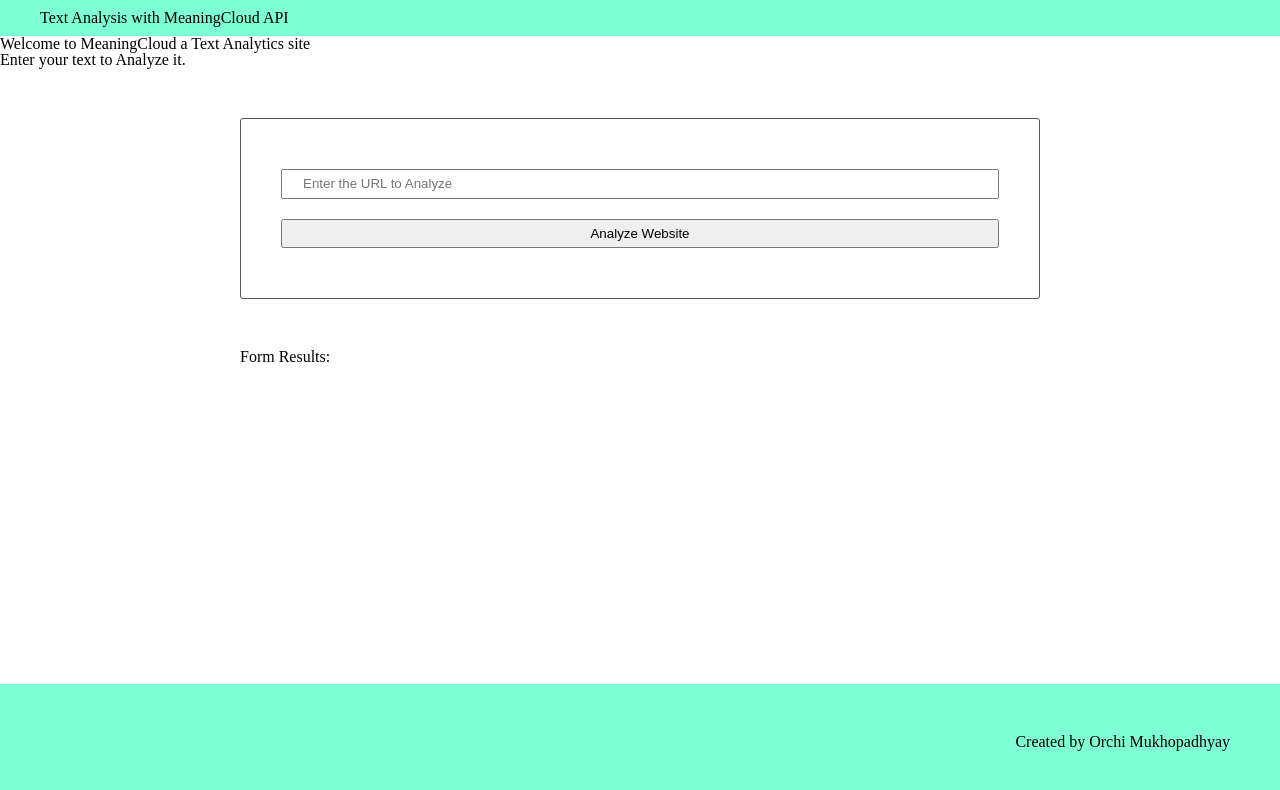
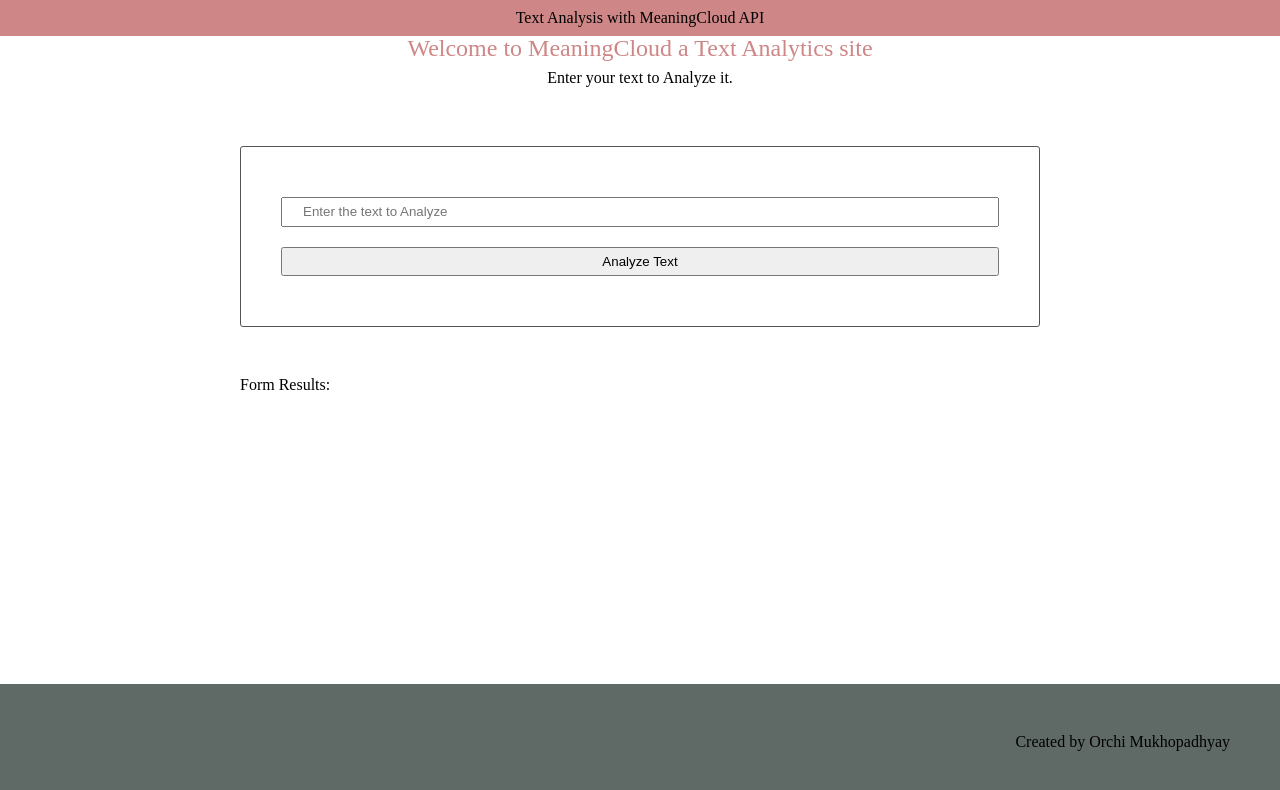
Before and after one commit to smiles2408/Udacity4, a website built with webpack: page src/client/views/index.html in a window 1280 px wide. Built offline with nearby package versions, Linux system fonts and the light colour scheme.

Commit message:
Final version1.0

```diff
--- a/package.json
+++ b/package.json
@@ -3,7 +3,7 @@
   "version": "1.0.0",
   "main": "index.js",
   "scripts": {
-    "test": "echo \"Error: no test specified\" && exit 1",
+    "test": "jest",
     "start": "node src/server/index.js",
     "build-prod": "webpack --config webpack.prod.js",
     "build-dev": "webpack serve  --config webpack.dev.js --open"
--- a/src/client/index.js
+++ b/src/client/index.js
@@ -17,7 +17,7 @@
 
 
 window.addEventListener("DOMContentLoaded", (e) => {
-	// get reference to the form elemet
+	// get reference to the form element
 	const form = document.getElementById("form");
 	// Add submit event listener on this form
 	form.addEventListener("submit", handleSubmit);
--- a/src/client/js/formHandler.js
+++ b/src/client/js/formHandler.js
@@ -1,6 +1,6 @@
 import {updateUIPage} from './updateUIPage'
 
-  function handleSubmit(event) {
+function handleSubmit(event) {
     event.preventDefault()
 
     // get text that user submitted
@@ -8,8 +8,9 @@
     analyzeText(formText)
 }
 
+//Function to Analyze the input text
 function analyzeText(formText) {
-    console.log("inside analyZeText")
+ //   console.log("inside analyZeText")
     fetch('/userData', {
         method: 'POST',
         credentials: 'same-origin',
--- a/src/client/styles/footer.scss
+++ b/src/client/styles/footer.scss
@@ -1,5 +1,5 @@
 footer {
     text-align: end;
     padding: 50px;
-    background-color: aquamarine;
+    background-color: rgb(95, 105, 102);
 }
--- a/src/client/styles/header.scss
+++ b/src/client/styles/header.scss
@@ -2,6 +2,19 @@
     display: flex;
     justify-content: space-between;
     padding: 10px 40px;
-    background-color: aquamarine;
+    background-color: rgb(206, 134, 134);
     text-align: center;
 }
+.page_heading{
+    margin: auto;
+}
+
+.form_heading{
+    text-align: center;
+    padding: 10px;
+}
+h1{
+    text-align: center;
+    font-size: 1.5em;
+    color:rgb(206, 134, 134);
+}
--- a/src/client/views/index.html
+++ b/src/client/views/index.html
@@ -7,20 +7,17 @@
 
     <body>
         <header>
-            <div class="">
+            <div class="page_heading">
                 Text Analysis with MeaningCloud API
             </div>
         </header>
         <main>
-            <h1><em>Welcome to MeaningCloud a Text Analytics site</em></h1>
-            <p>Enter your text to Analyze it.</p>
+            <h1>Welcome to MeaningCloud a Text Analytics site</h1>
+            <p class="form_heading">Enter your text to Analyze it.</p>
             <section>
                 <form class="" id="form">
-                    <input id="name" type="text" name="input" value="" placeholder="Enter the URL to Analyze">
-                <!--
-                     <input type="submit" name="" value="submit" onclick= " this.handleSubmit(event)" onsubmit=" this.handleSubmit(event)">
-                -->
-                <input title="" type="submit" name="" value="Analyze Website">
+                    <input id="name" type="text" name="input" value="" placeholder="Enter the text to Analyze">
+                <input title="" type="submit" name="" value="Analyze Text">
                 </form>
             </section>
 
@@ -31,7 +28,7 @@
         </main>
 
         <footer>
-            <p>Created by Orchi Mukhopadhyay</p>
+            <div>Created by Orchi Mukhopadhyay </div>
         </footer>
 
     </body>
--- a/src/server/index.js
+++ b/src/server/index.js
@@ -6,8 +6,9 @@
 var cors = require('cors')
 var validator = require('validator')
 const app = express()
+
+//Setting the default value to txt
 let reqType = 'txt'
-//const API_KEY=process.env.API_KEY
 const { send } = require('process')
 
 app.use(cors())
--- a/webpack.dev.js
+++ b/webpack.dev.js
@@ -2,7 +2,7 @@
 const webpack = require('webpack')
 const HtmlWebpackPlugin = require("html-webpack-plugin")
 const { CleanWebpackPlugin } = require('clean-webpack-plugin')
-
+const WorkboxPlugin = require('workbox-webpack-plugin')
 module.exports = {
     mode: 'development',
     entry: './src/client/index.js',
@@ -42,7 +42,8 @@
             // Automatically remove all unused webpack assets on rebuild
             cleanStaleWebpackAssets: true,
             protectWebpackAssets: false
-        })
+        }),
+        new WorkboxPlugin.GenerateSW()
     ],
 
 }
--- a/webpack.prod.js
+++ b/webpack.prod.js
@@ -5,6 +5,7 @@
 const TerserPlugin = require('terser-webpack-plugin')
 const {CleanWebpackPlugin} = require("clean-webpack-plugin")
 const OptimizeCSSAssetsPlugin = require("optimize-css-assets-webpack-plugin")
+const WorkboxPlugin = require('workbox-webpack-plugin')
 
 
 
@@ -43,6 +44,7 @@
         cleanStaleWebpackAssets: true,
         protectWebpackAssets: false
       }),
+      new WorkboxPlugin.GenerateSW()
     ]
 
 }
```
Also changed, not shown: _test_/formHandler.test.js (added, +7 -0 lines), _test_/updateUIPage.test.js (added, +7 -0 lines), README.md.
